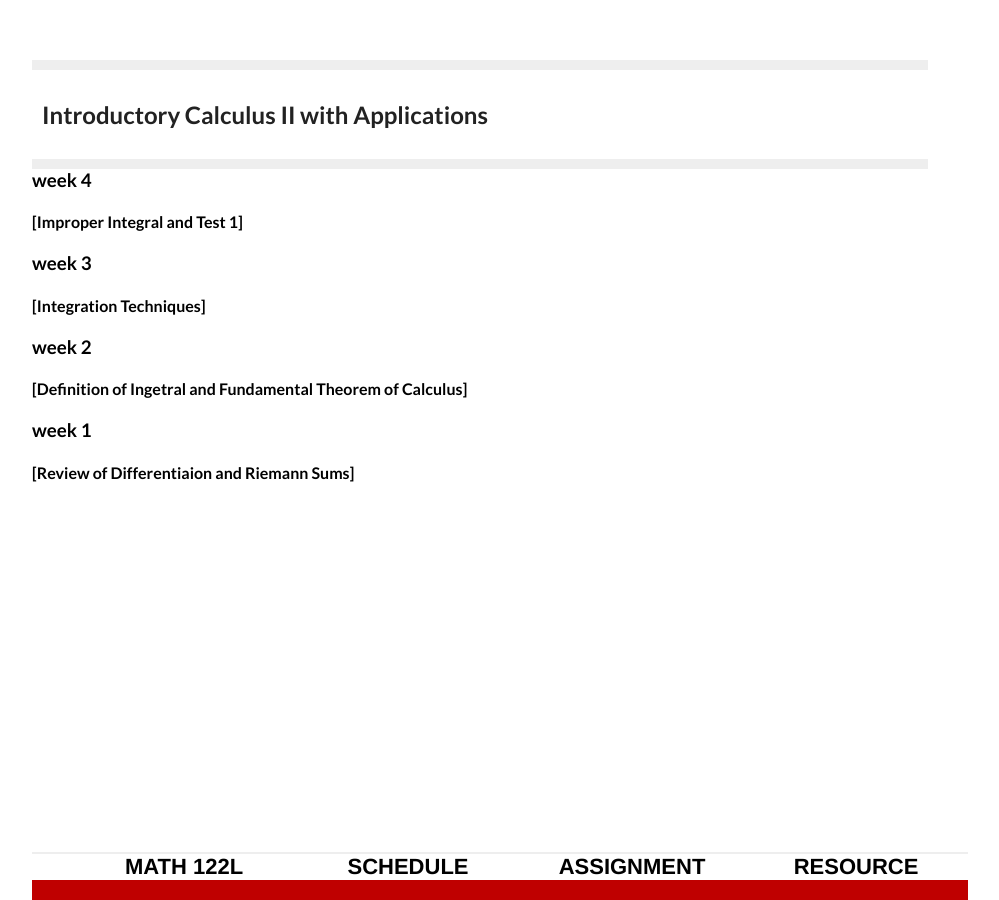
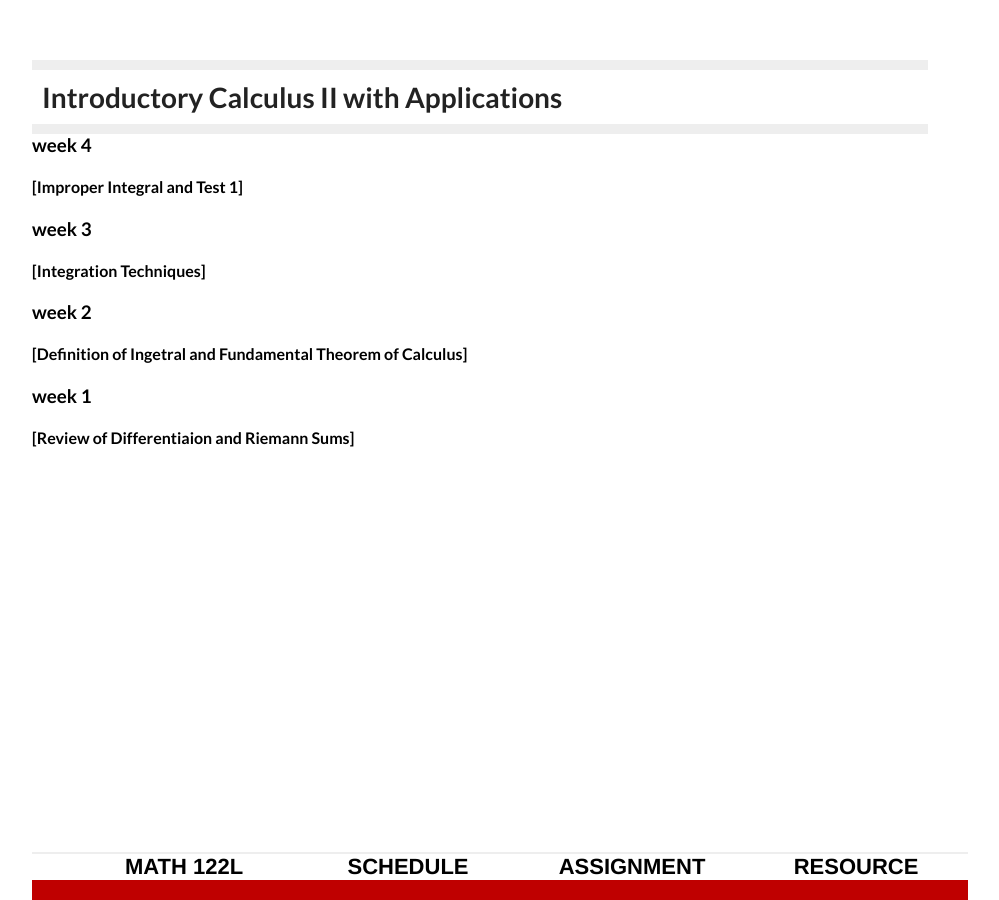
Before and after one commit to sshanshans/calculus2, a Jekyll site: the page built from schedule/schedule.md, in a window 1280 px wide. Shown: the whole page, without its empty margins (160-1159 px from the left). Built offline with Jekyll 4.4.1, drawn with Linux system fonts in a browser that asks for light colours.

```diff
--- a/_layouts/default.html
+++ b/_layouts/default.html
@@ -11,7 +11,7 @@
 		<body>
 
        <header>
-      <h2> Introductory Calculus II with Applications</h2>
+      <h1> Introductory Calculus II with Applications</h1>
        </header>
 
 <nav>
```
